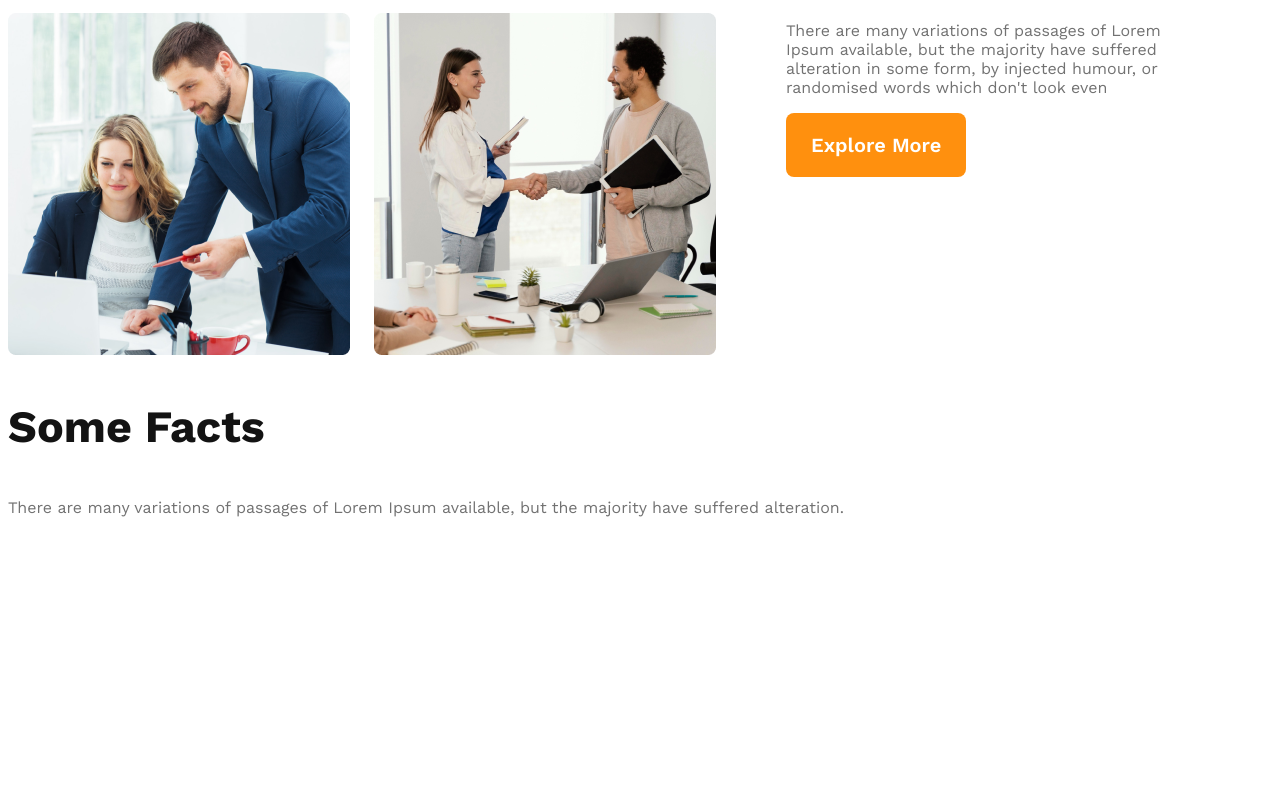
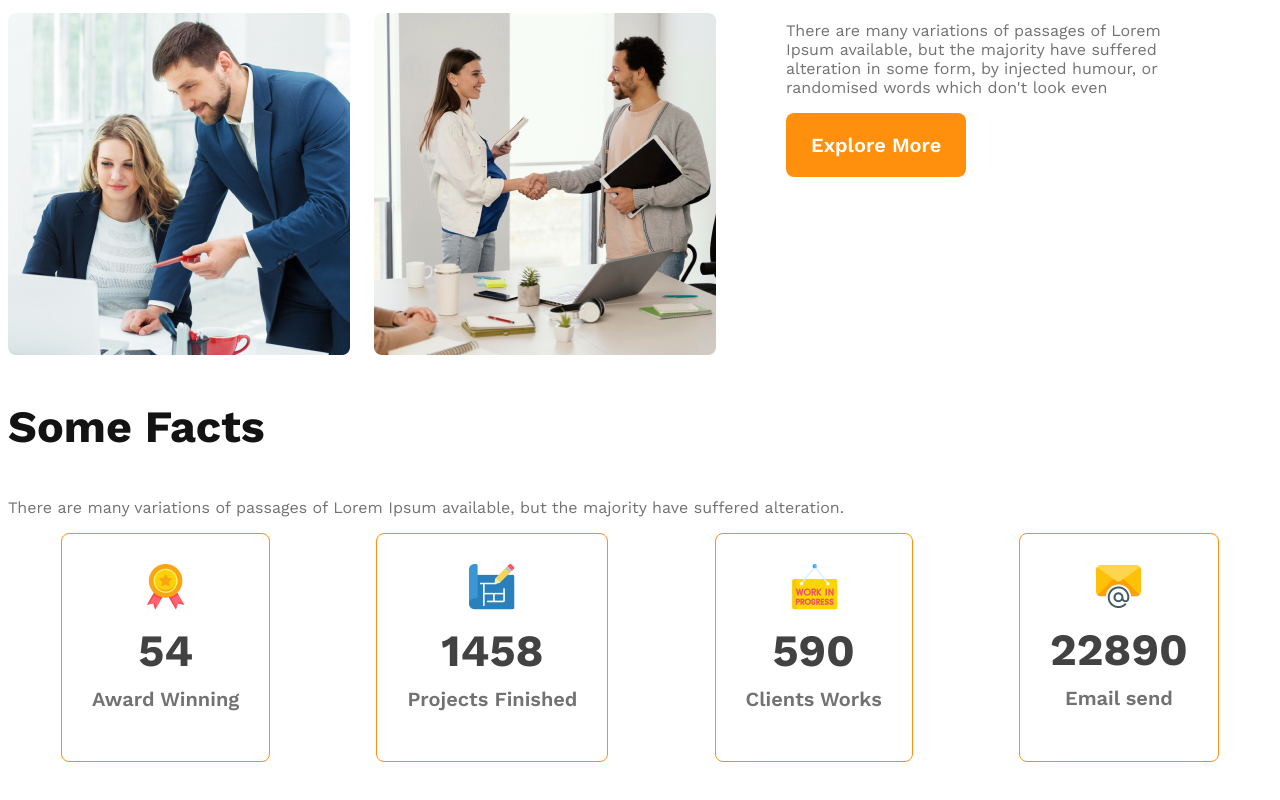
Before and after one commit to AsrafUddin89/g3-architect-website, a plain HTML site: page index.html in a window 1280 px wide. Shown: the part 1434-2234 px from the top of the page. Before the commit the page ends 2021 px from the top, so only its background shows below. Drawn offline with nearby package versions, Linux system fonts and the light colour scheme.

Commit message:
facts card styles

```diff
--- a/index.html
+++ b/index.html
@@ -51,6 +51,29 @@
         <section class="facts">
             <h3 class="section-title">Some Facts</h3>
             <p class="text-light-gray">There are many variations of passages of Lorem Ipsum available, but the majority have suffered alteration.</p>
+            <div class="facts-card-container">
+                <div class="card">
+                    <img src="images/icons/ribon.png" alt="">
+                    <h2 class="card-stats">54</h2>
+                    <p class="card-title">Award Winning</p>
+                </div>
+
+                <div class="card">
+                    <img src="images/icons/projects.png" alt="">
+                    <h2 class="card-stats">1458</h2>
+                    <p class="card-title">Projects Finished</p>
+                </div>
+                <div class="card">
+                    <img src="images/icons/customers.png" alt="">
+                    <h2 class="card-stats">590</h2>
+                    <p class="card-title">Clients Works</p>
+                </div>
+                <div class="card">
+                    <img src="images/icons/email.png" alt="">
+                    <h2 class="card-stats">22890</h2>
+                    <p class="card-title">Email send</p>
+                </div>
+            </div>
         </section>
 
     </main>
--- a/styles/architect.css
+++ b/styles/architect.css
@@ -98,6 +98,31 @@ main{
     color: #FF900E;
     font-weight: 700;
 }
+/* Facts Section*/
+.facts-card-container{
+    display: flex;
+    justify-content: space-around;
+}
+.facts-card-container .card{
+    border-radius: 8px;
+    border: 1px solid #FF900E;
+    text-align: center;
+    padding: 30px;
+
+}
+.facts-card-container .card-title{
+    font-weight: 600;
+    font-size: 20px;
+    color: #727272;
+    margin-top: 5px;
+}
+.facts-card-container .card-stats{
+    font-size: 2.8rem;
+    color: #424242;
+    margin-top: 10px;
+    margin-bottom: 10px;
+}
+
 
 
 
```
